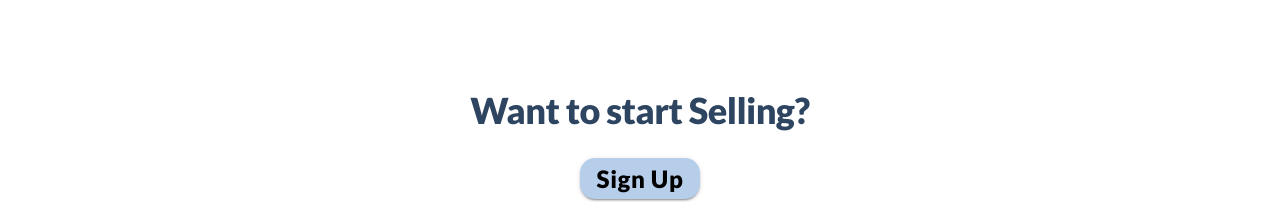
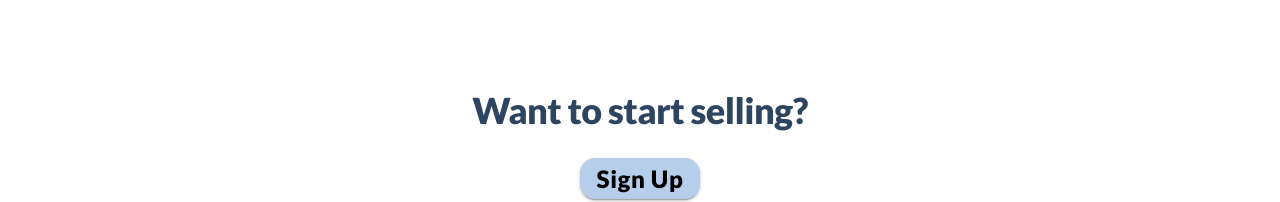
Before and after one commit to rice-apps/owlmart, a React (Create React App) app in the folder client/: page / in a window 1280 px wide. Shown: the part 482-684 px from the top of the page. Built offline with nearby package versions, Linux system fonts and the light colour scheme.

Commit message:
landing page

```diff
--- a/client/src/components/pages/LandingPage.js
+++ b/client/src/components/pages/LandingPage.js
@@ -70,7 +70,7 @@ export const LandingPage = () => {
               lineHeight: "normal",
             }}
           >
-            Want to start Selling?
+            Want to start selling?
           </Typography>
         </TitleBox>
         <Button
--- a/client/src/components/pages/LandingStyles.js
+++ b/client/src/components/pages/LandingStyles.js
@@ -1,6 +1,9 @@
 import styled from "styled-components";
 import Box from "@mui/material/Box";
 import { Button } from "@mui/material";
+
+const iphoneMaxWidth = "768px"; // Set the maximum width for iPhone (adjust if needed)
+const desktopMinWidth = "769px"; // Set the minimum width for desktop (adjust if needed)
 
 export const CenteredBox = styled(Box)`
   display: flex;
@@ -9,6 +12,10 @@ export const CenteredBox = styled(Box)`
   align-items: center;
   height: 80vh;
   width: 100vw;
+
+  @media (max-width: ${iphoneMaxWidth}) {
+    height: 60vh; /* Adjust the height for iPhone */
+  }
 `;
 
 export const TitleBox = styled(Box)`
@@ -16,10 +23,14 @@ export const TitleBox = styled(Box)`
   justify-content: center;
   align-items: center;
   height: 10vh;
-  width: 50;vw
+  width: 50vw;
   font-family: "Lato-bold";
   color: black;
   font-size: 2rem;
+
+  @media (max-width: ${iphoneMaxWidth}) {
+    font-size: 1.5rem; /* Adjust the font-size for iPhone */
+  }
 `;
 
 export const DescriptionBox = styled(Box)`
@@ -38,6 +49,10 @@ export const DescriptionBox = styled(Box)`
   font-style: normal;
   font-weight: 400;
   line-height: normal;
+
+  @media (max-width: ${iphoneMaxWidth}) {
+    height: 35vh; /* Adjust the height for iPhone */
+  }
 `;
 
 export const StyledButton = styled(Button)`
@@ -49,6 +64,11 @@ export const StyledButton = styled(Button)`
   font-size: 24px;
   background-color: white;
   border-radius: 15px;
-    padding: 10px
+  padding: 10px;
   width: 10vw;
+
+  @media (max-width: ${iphoneMaxWidth}) {
+    font-size: 18px; /* Adjust the font-size for iPhone */
+    width: 50vw; /* Adjust the width for iPhone */
+  }
 `;
```
Lines whose indentation alone changed are shown as unchanged.
